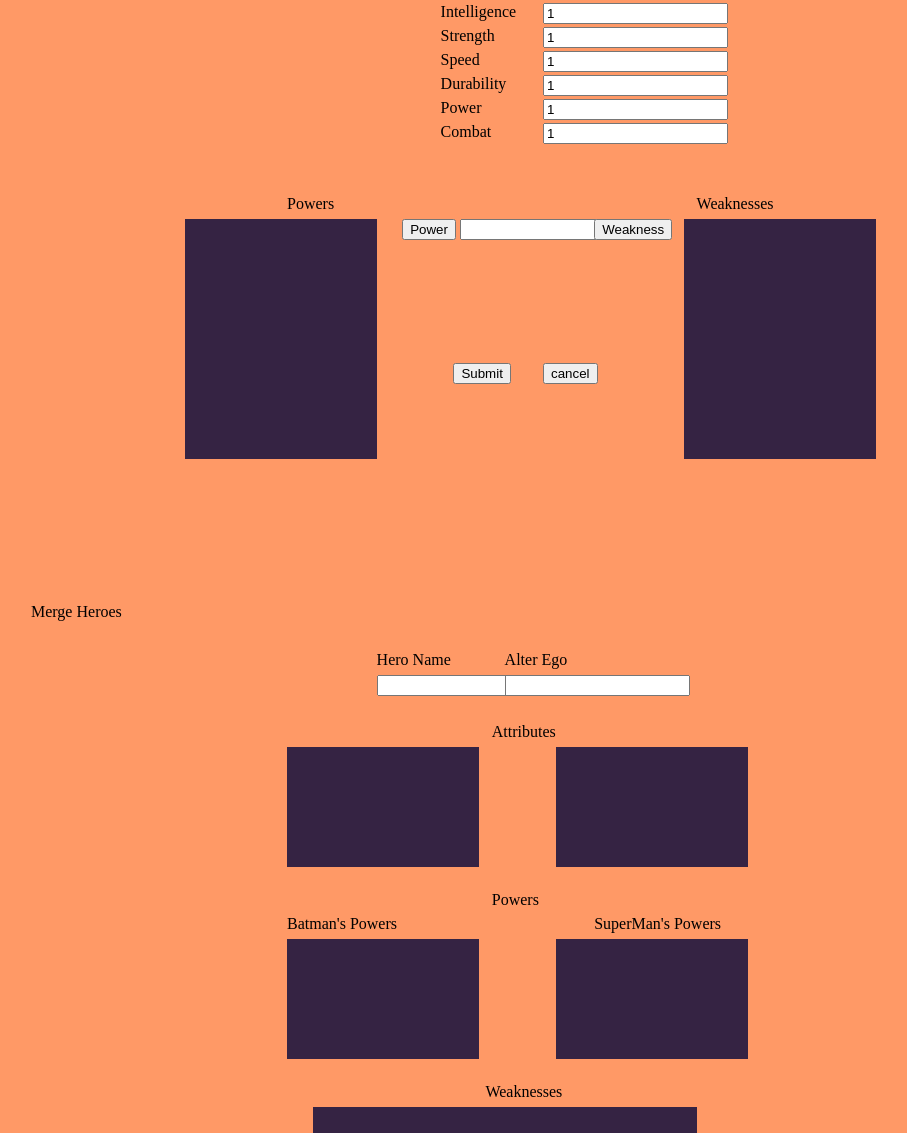
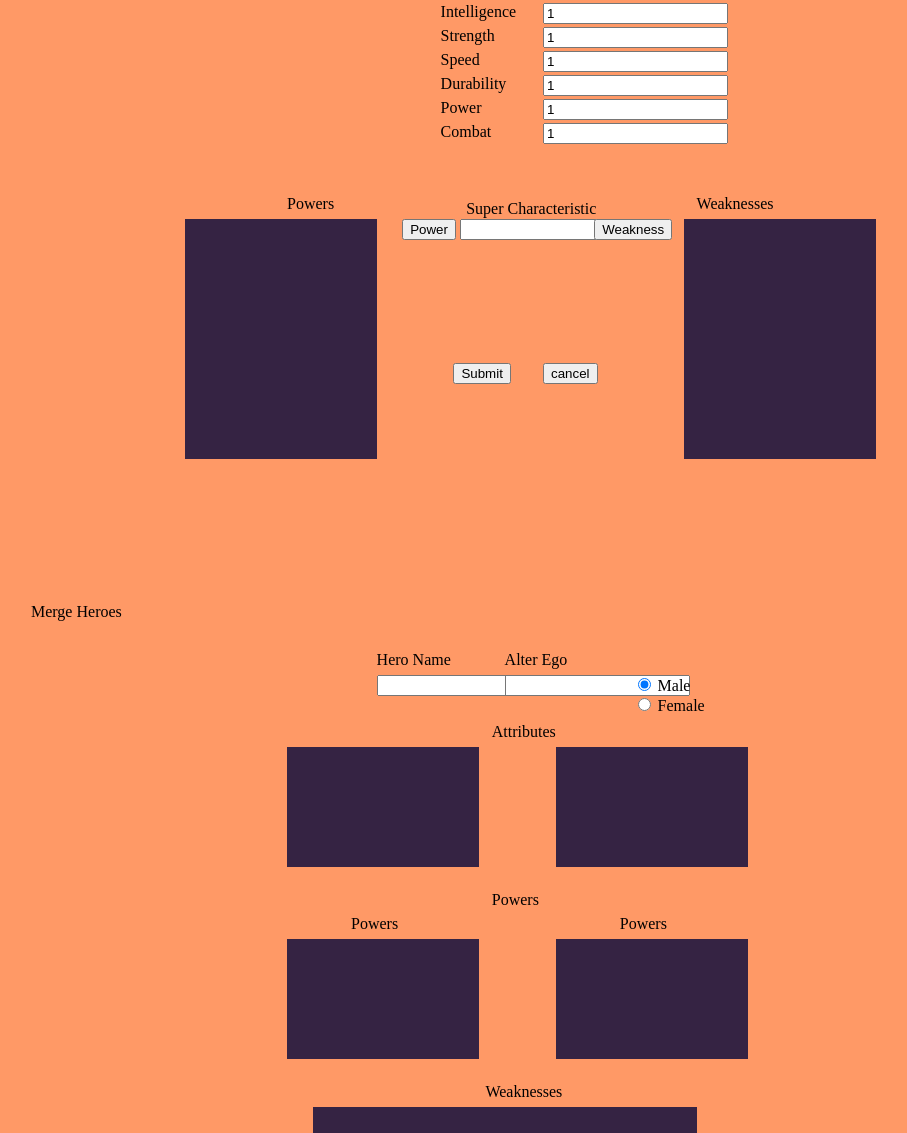
Before and after one commit to Wilkopolis/SuperHero-Creator, a plain HTML site: page AWebber/index.html in a window 1280 px wide. Shown: the part 1029-2162 px from the top of the page, without its empty margins (97-1004 px from the left). Drawn offline with Linux system fonts and the light colour scheme; no server answers.

Commit message:
added some screenshots
polished up a few elements

```diff
--- a/AWebber/buttonFunctions.js
+++ b/AWebber/buttonFunctions.js
@@ -8,7 +8,7 @@
 // 	});
 // }
 
-var apiKey = '5cbccbe9';
+var apiKey = '4f49481b';
 var urlBase = 'https://hero-merge.herokuapp.com/' + apiKey + '/heroes';
 
 window.onload = function() {
--- a/AWebber/index.html
+++ b/AWebber/index.html
@@ -69,6 +69,7 @@
 		<span id="newWeaknessesSpan">Weaknesses</span>
 		<div id="newPowersDiv"></div>
 		<div id="newWeaknessesDiv"></div>
+		<span id="superCharacteristicSpan">Super Characteristic</span>
 		<form id="superCharacteristicForm" onsubmit="return submitHandler()" action="">
 			<input id="superCharacteristicInput" type="text">
 		</form>
@@ -94,13 +95,17 @@
 		<form id="mergeHeroesAlterEgoForm" onsubmit="return submitHandler()" action="">
 			<input id="mergeHeroesAlterEgoInput" type="text">
 		</form>
+		<form id="mergeHeroesGenderForm" action="">
+  			<input type="radio" name="gender" value="male" checked> Male<br>
+  			<input type="radio" name="gender" value="female"> Female<br>
+		</form>
 		<span id="mergeHeroesAttributesSpan">Attributes</span>
 		<div id="mergeHeroesAttributesOneDiv"></div>
 		<div id="mergeHeroesAttributesTwoDiv"></div>
 		<span id="mergeHeroesPowersSpan">Powers</span>
-		<span id="mergeHeroesPowersOneSpan">Batman's Powers</span>
+		<span id="mergeHeroesPowersOneSpan">Powers</span>
 		<div id="mergeHeroesPowersOneDiv"></div>
-		<span id="mergeHeroesPowersTwoSpan">SuperMan's Powers</span>
+		<span id="mergeHeroesPowersTwoSpan">Powers</span>
 		<div id="mergeHeroesPowersTwoDiv"></div>
 		<span id="mergeHeroesWeaknessesSpan">Weaknesses</span>
 		<div id="mergeHeroesWeaknessesDiv"></div>
--- a/AWebber/style.css
+++ b/AWebber/style.css
@@ -155,6 +155,11 @@ body {
 	width: 15%; height: 10%;
 }
 
+#superCharacteristicSpan {
+	position: absolute;
+    left: 44%; top: 51.2%;
+}
+
 #superCharacteristicInput {
 	position: absolute;
     left: 43.5%; top: 52%;
@@ -206,6 +211,11 @@ body {
 	left: 47%; top: 71%;
 }
 
+#mergeHeroesGenderForm {
+	position: absolute;
+	left: 57%; top: 71%;
+}
+
 #mergeHeroesAttributesSpan {
 	position: absolute;
 	left: 46%; top: 73%;
@@ -218,7 +228,7 @@ body {
 
 #mergeHeroesPowersOneSpan {
 	position: absolute;
-	left: 30%; top: 81%;
+	left: 35%; top: 81%;
 }
 
 #mergeHeroesAttributesOneDiv {
@@ -244,7 +254,7 @@ body {
 
 #mergeHeroesPowersTwoSpan {
 	position: absolute;
-	left: 54%; top: 81%;
+	left: 56%; top: 81%;
 }
 
 #mergeHeroesPowersTwoDiv {
```
Also changed, not shown: AWebber/notes.txt, AWebber/screenshots/1 working python GET package.jpg (added), AWebber/screenshots/2 working javascript GET.jpg (added), AWebber/screenshots/3 working JQuery GET.jpg (added), AWebber/screenshots/4 working JQuery POST.jpg (added), AWebber/screenshots/5 working JQuery PATCH.jpg (added), 2 other files.
